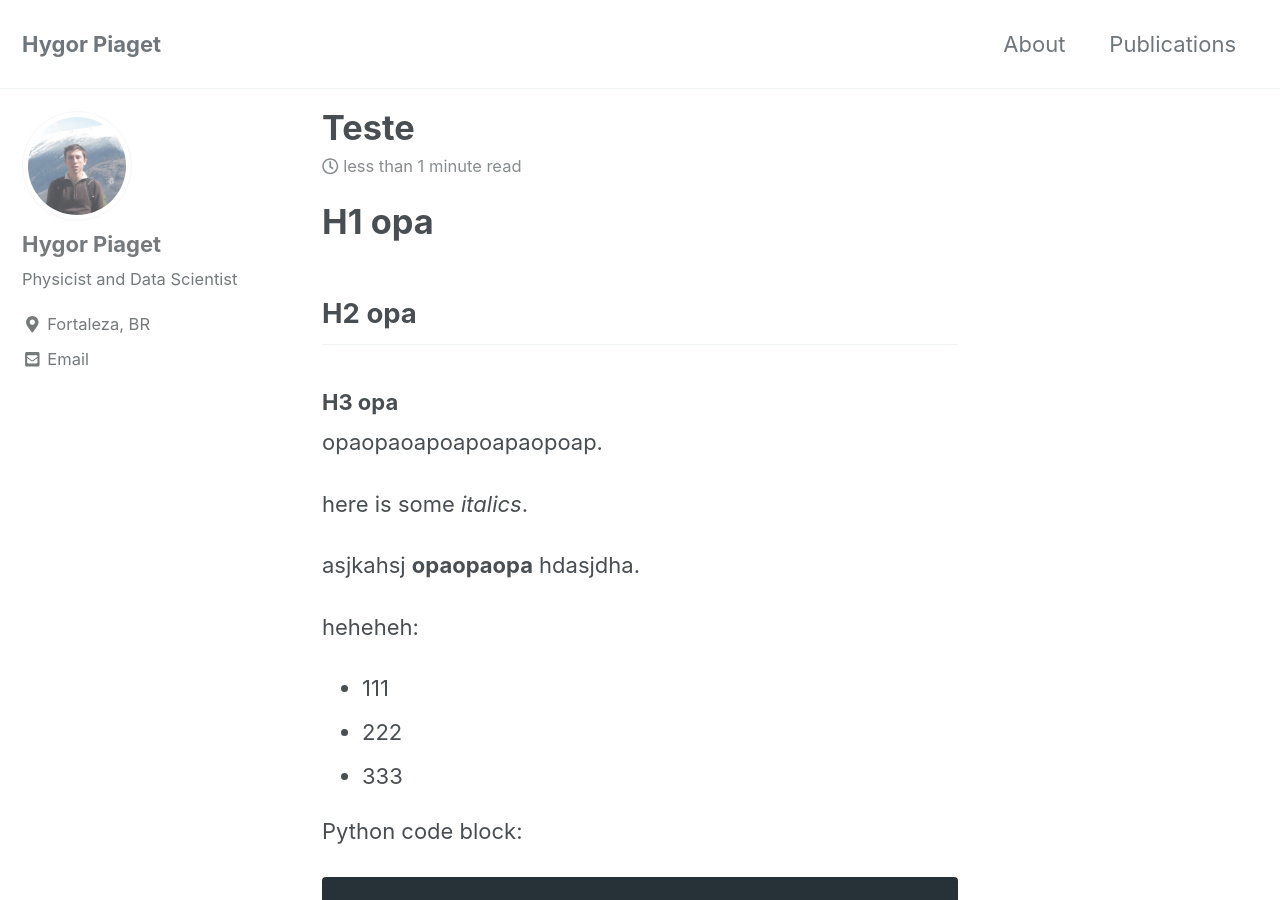
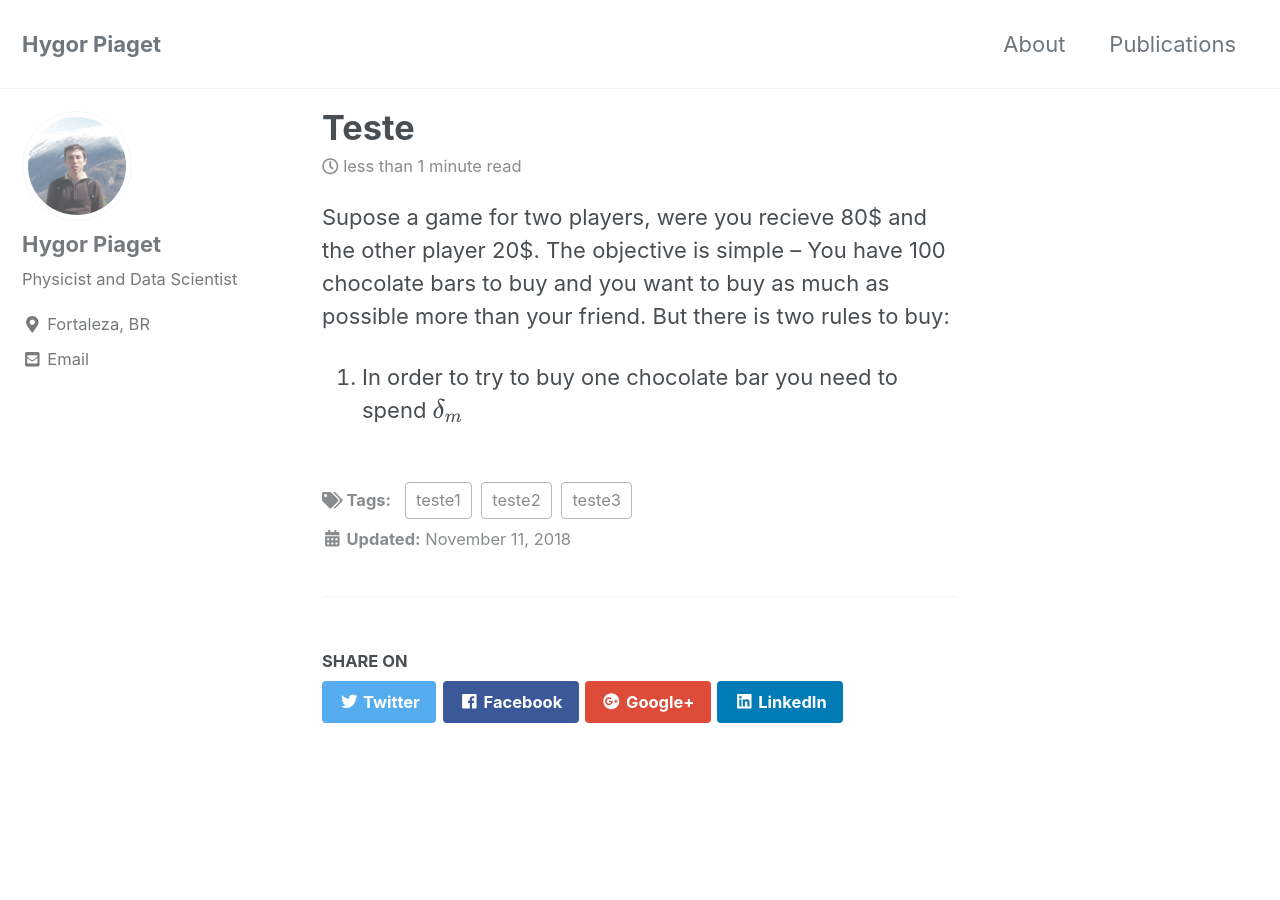
Before and after one commit to HygorPiaget/HygorPiaget.github.io, a Jekyll site: the page built from _posts/2018-11-11-teste.md, in a window 1280 px wide and 900 px high. Built offline with Jekyll 4.4.1, drawn with Linux system fonts in a browser that asks for light colours; cached includes are drawn as plain includes; nearby versions of some CDN libraries; formulas are drawn with MathJax 3; some of the changed text lies outside the part shown.

Commit message:
new github

````diff
--- a/_posts/2018-11-11-teste.md
+++ b/_posts/2018-11-11-teste.md
@@ -7,32 +7,40 @@ mathjax: "true"
 ---
 
 
-# H1 opa
 
-## H2 opa
+Supose a game for two players, were you recieve 80$ and the other player 20$.
+The objective is simple -- You have 100 chocolate bars to buy and you want to buy as much
+as possible more than your friend. But there is two rules to buy:
 
-### H3 opa
+1. In order to try to buy one chocolate bar you need to spend $$\delta_m$$
 
-opaopaoapoapoapaopoap.
 
-here is some *italics*.
+<!--# H1 opa-->
 
-asjkahsj **opaopaopa** hdasjdha.
+<!--## H2 opa-->
 
-heheheh:
-* 111
-+ 222
-- 333
+<!--### H3 opa-->
 
-Python code block:
+<!--opaopaoapoapoapaopoap.-->
 
-```python
-		import numpy as np
-		def test_function(x,y):
-			z = np.sum(x,y)
-			return z
-```
+<!--here is some *italics*. -->
 
-math:
+<!--asjkahsj **opaopaopa** hdasjdha.-->
 
-$$x^3=y^3+z^3$$
+<!--heheheh:-->
+<!--* 111-->
+<!--+ 222-->
+<!--- 333-->
+
+<!--Python code block:-->
+
+<!--```python-->
+<!--		import numpy as np-->
+<!--		def test_function(x,y):-->
+<!--			z = np.sum(x,y)-->
+<!--			return z-->
+<!--```-->
+
+<!--math:-->
+
+<!--$$x^3=y^3+z^3$$-->
````
